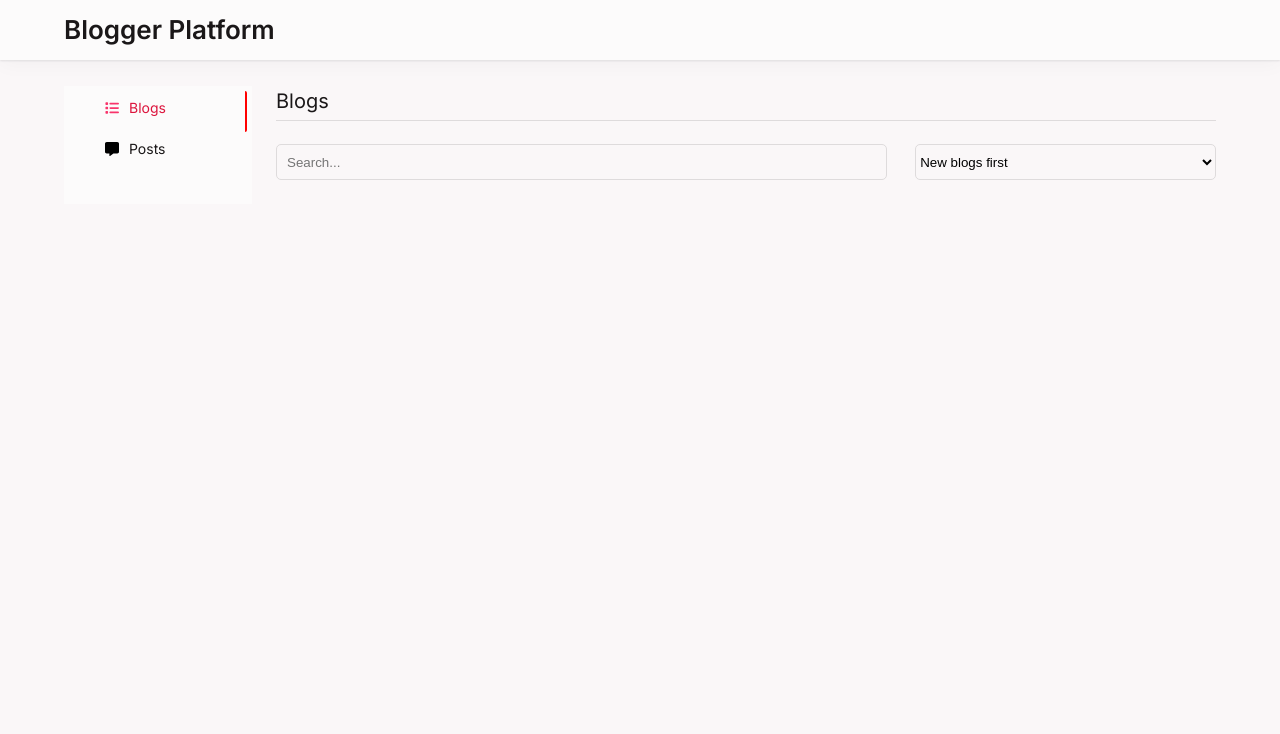
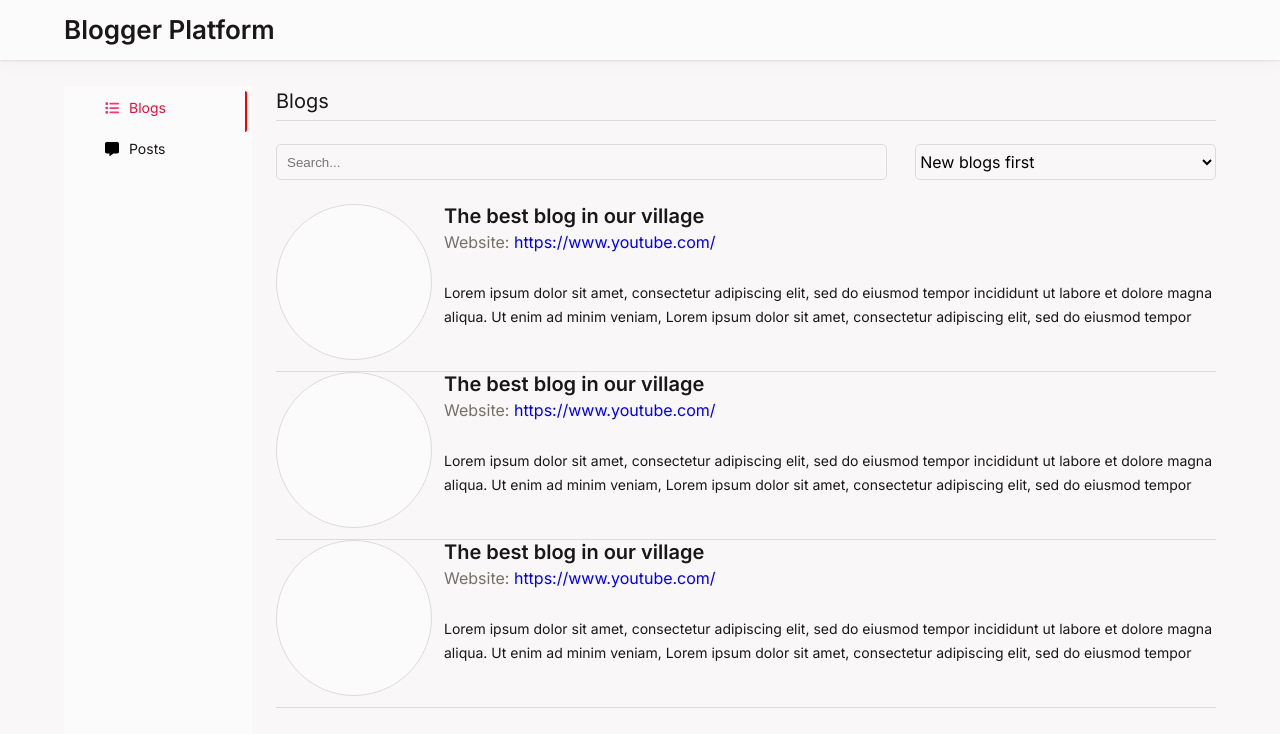
Before and after one commit to BanzoPapperlapapp/blog-platform, a React (Create React App) app: page / in a window 1280 px wide. Shown: the top 734 px of the page. Built offline with nearby package versions, Linux system fonts and the light colour scheme.

Commit message:
обновление вёрстки

```diff
--- a/src/components/Main.module.css
+++ b/src/components/Main.module.css
@@ -17,9 +17,12 @@
 }
 .main__content {
     max-width: 1045px;
-    padding: 23px 0 24px 0;
+    padding: 23px 0 0 0;
+}
+.main__content__head {
     display: flex;
     justify-content: space-between;
+    margin-bottom: 24px;
 }
 .main__search {
     padding: 2px 2px 2px 10px;
@@ -36,6 +39,11 @@
     border: 1px solid #DEDBDC;
     border-radius: 5px;
     background-color: inherit;
+    font-family: inherit;
+    font-style: normal;
+    font-weight: 400;
+    font-size: 16px;
+    line-height: 24px
 }
 .content__head {
 
--- a/src/components/Main.tsx
+++ b/src/components/Main.tsx
@@ -1,5 +1,6 @@
 import React from 'react';
 import st from './Main.module.css'
+import {Content} from "./content/Content";
 
 export const Main = () => {
     return (
@@ -7,12 +8,17 @@ export const Main = () => {
             <h3 className={st.main__title}>Blogs</h3>
             <div className={st.main__border}></div>
             <div className={st.main__content}>
+                <div className={st.main__content__head}>
                     <input type={"search"} placeholder={'Search...'} className={st.main__search}/>
                     <select className={st.main__select}>
                         <option value="value2" selected>New blogs first</option>
                         <option value="value3">Значение 3</option>
                     </select>
                 </div>
+                <Content/>
+                <Content/>
+                <Content/>
+            </div>
         </main>
 
     );
--- a/src/components/SideBarL.module.css
+++ b/src/components/SideBarL.module.css
@@ -1,50 +1,15 @@
 .sideBarL {
-    background: #FCFBFB;
-    margin-top: 26px;
+
 }
 
 .sideBarL__container {
     min-width: 188px;
+    min-height: 100%;
+    background: #FCFBFB;
+    margin-top: 26px;
 }
 @media (max-width: 765px) {
     .sideBarL__container{
         min-width: 150px;
     }
 }
-
-.sideBarL__menu {
-
-}
-
-.menu__list {
-    padding: 5px;
-}
-
-.menu__item {
-    height: 36px;
-    padding: 17px 0 24px 36px;
-    display: flex;
-    justify-content: left;
-    align-items: center;
-}
-@media (max-width: 765px) {
-    .menu__item{
-        padding: 17px 0 24px 0px;
-    }
-}
-
-.active{
-    color: crimson;
-    border-right: 2px solid red;
-    border-top-right-radius: 2px;
-    border-bottom-right-radius: 2px;
-}
-.menu__icon {
-    background: red;
-}
-.menu__link {
-    font-weight: 400;
-    line-height: 171%;
-    color: inherit;
-    padding-left: 10px;
-}
--- a/src/components/SideBarL.tsx
+++ b/src/components/SideBarL.tsx
@@ -2,23 +2,13 @@ import React from 'react';
 import st from './SideBarL.module.css'
 import {FontAwesomeIcon} from '@fortawesome/react-fontawesome'
 import {faList, faMessage} from '@fortawesome/free-solid-svg-icons'
+import {Menu} from "./menu/Menu";
 
 export const SideBarL = () => {
     return (
         <aside className={st.sideBarL}>
             <div className={st.sideBarL__container}>
-                <nav className={st.sideBarL__menu}>
-                    <ul className={st.menu__list}>
-                        <li className={`${st.menu__item} ${st.active}`}>
-                            <FontAwesomeIcon icon={faList} color={"#F8346B"}/>
-                            <a href="#" className={st.menu__link}> Blogs</a>
-                        </li>
-                        <li className={st.menu__item}>
-                            <FontAwesomeIcon icon={faMessage} color={"black"}/>
-                            <a href="#" className={st.menu__link}>Posts</a>
-                        </li>
-                    </ul>
-                </nav>
+                <Menu/>
             </div>
         </aside>
     );
--- /dev/null
+++ b/src/components/content/Content.module.css
@@ -0,0 +1,42 @@
+.content__container {
+    min-height: 156px;
+    padding-bottom: 11px;
+    border-bottom: 1px solid #DEDBDC;
+    display: flex;
+    justify-content: flex-start;
+
+}
+.content__image {
+    min-height: 156px;
+    min-width: 156px;
+    padding: 65px;
+    border: 1px solid #DEDBDC;
+    border-radius: 50%;
+    background: #FCFBFB;
+    margin-right: 12px;
+}
+
+.content_body{
+    display: flex;
+    flex-direction: column;
+}
+.content__title {
+    font-weight: 600;
+    font-size: 20px;
+    line-height: 120%;
+}
+.blog__subtitle {
+    font-style: normal;
+    font-weight: 400;
+    font-size: 16px;
+    line-height: 181%;
+    color: #737067;
+    margin-bottom: 24px;
+}
+.blog__text {
+    font-style: normal;
+    font-weight: 400;
+    font-size: 14px;
+    line-height: 24px;
+    color: #1A1718;
+}
--- /dev/null
+++ b/src/components/content/Content.tsx
@@ -0,0 +1,27 @@
+import React from 'react';
+import st from './Content.module.css'
+
+export const Content = () => {
+    return (
+        <div className={st.content__container}>
+            <div className={st.content__image}>
+                <img />
+            </div>
+            <div className={st.content__body}>
+                <div className={st.content__title}>
+                    <h4>The best blog in our village</h4>
+                </div>
+                <div className={st.blog__subtitle}>
+                    <span>Website: </span><a href={'https://www.youtube.com/'}>https://www.youtube.com/</a>
+                </div>
+                <div className={st.blog__text}>
+                    <p>
+                        Lorem ipsum dolor sit amet, consectetur adipiscing elit, sed do eiusmod tempor
+                        incididunt ut labore et dolore magna aliqua. Ut enim ad minim veniam,
+                        Lorem ipsum dolor sit amet, consectetur adipiscing elit, sed do eiusmod tempor
+                    </p>
+                </div>
+            </div>
+        </div>
+    );
+};
--- /dev/null
+++ b/src/components/menu/Menu.module.css
@@ -0,0 +1,36 @@
+.sideBarL__menu {
+
+}
+
+.menu__list {
+    padding: 5px;
+}
+
+.menu__item {
+    height: 36px;
+    padding: 17px 0 24px 36px;
+    display: flex;
+    justify-content: left;
+    align-items: center;
+}
+@media (max-width: 765px) {
+    .menu__item{
+        padding: 17px 0 24px 0px;
+    }
+}
+
+.active{
+    color: crimson;
+    border-right: 2px solid red;
+    border-top-right-radius: 2px;
+    border-bottom-right-radius: 2px;
+}
+.menu__icon {
+    background: red;
+}
+.menu__link {
+    font-weight: 400;
+    line-height: 171%;
+    color: inherit;
+    padding-left: 10px;
+}
--- /dev/null
+++ b/src/components/menu/Menu.tsx
@@ -0,0 +1,21 @@
+import React from 'react';
+import st from "./Menu.module.css"
+import {FontAwesomeIcon} from "@fortawesome/react-fontawesome";
+import {faList, faMessage} from "@fortawesome/free-solid-svg-icons";
+
+export const Menu = () => {
+    return (
+        <nav className={st.sideBarL__menu}>
+            <ul className={st.menu__list}>
+                <li className={`${st.menu__item} ${st.active}`}>
+                    <FontAwesomeIcon icon={faList} color={"#F8346B"}/>
+                    <a href="#" className={st.menu__link}> Blogs</a>
+                </li>
+                <li className={st.menu__item}>
+                    <FontAwesomeIcon icon={faMessage} color={"black"}/>
+                    <a href="#" className={st.menu__link}>Posts</a>
+                </li>
+            </ul>
+        </nav>
+    );
+};
```
Lines whose indentation alone changed are shown as unchanged.
